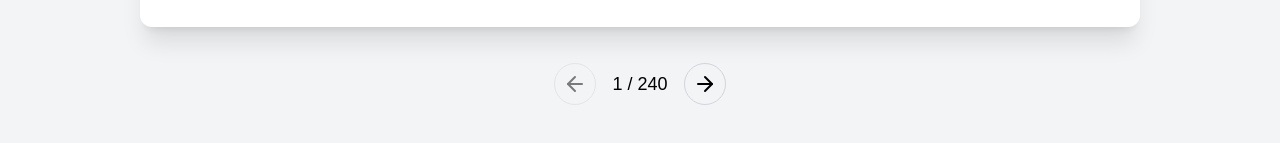
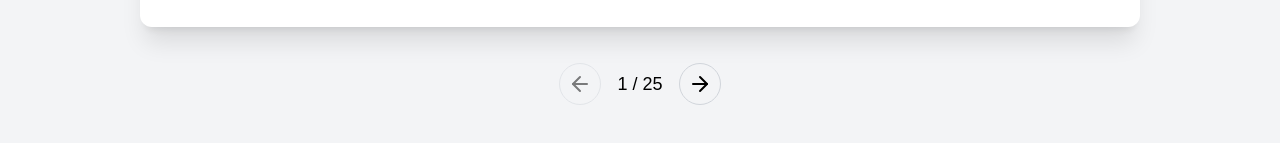
Before and after one commit to annguyenqn/choko-nihongo, a Next.js app: page /kanji in a window 1280 px wide. Shown: the part 915-1058 px from the top of the page. Built offline with nearby package versions, Linux system fonts and the light colour scheme.

Commit message:
feat : fill data flashcard

```diff
--- a/src/app/globals.css
+++ b/src/app/globals.css
@@ -69,14 +69,32 @@ body {
   }
 }
 @layer utilities {
-  .rotate-y-180 {
-    transform: rotateY(180deg);
+  .rotate-x-180 {
+    transform: rotateX(180deg);
   }
 
   .backface-hidden {
     backface-visibility: hidden;
   }
 
+}
+
+.card__content {
+  transform-style: preserve-3d; /* Duy trì không gian 3D */
+  transition: transform 0.7s ease-in-out; /* Hiệu ứng mượt mà */
+}
+.card__front,
+.card__back {
+  position: absolute; /* Đảm bảo hai mặt thẻ chồng lên nhau */
+  top: 0;
+  left: 0;
+  width: 100%;
+  height: 100%;
+  backface-visibility: hidden; /* Giấu mặt sau khi chưa lật */
+}
+
+.card__back {
+  transform: rotateX(180deg); /* Xoay mặt sau để sẵn sàng hiển thị */
 }
 @layer base {
   * {
--- a/src/components/FlashCard.tsx
+++ b/src/components/FlashCard.tsx
@@ -4,34 +4,208 @@ import { useState } from "react";
 import Pagination from '@/components/Pagination'
 const FlashCard = () => {
   const [flipped, setFlipped] = useState(false);
-  const totalItems = 240;
+  const [currentItem, setCurrentItem] = useState(0);
+  const [slide, setSlide] = useState(false);
+  const kanjiItems = [
+    {
+      id: 0,
+      kanji: '天気',
+      hiragana: 'てんき',
+      mean: 'Thời Tiết'
+    },
+    {
+      id: 1,
+      kanji: '学校',
+      hiragana: 'がっこう',
+      mean: 'Trường Học'
+    },
+    {
+      id: 2,
+      kanji: '先生',
+      hiragana: 'せんせい',
+      mean: 'Giáo Viên'
+    },
+    {
+      id: 3,
+      kanji: '友達',
+      hiragana: 'ともだち',
+      mean: 'Bạn Bè'
+    },
+    {
+      id: 4,
+      kanji: '山',
+      hiragana: 'やま',
+      mean: 'Núi'
+    },
+    {
+      id: 5,
+      kanji: '川',
+      hiragana: 'かわ',
+      mean: 'Sông'
+    },
+    {
+      id: 6,
+      kanji: '車',
+      hiragana: 'くるま',
+      mean: 'Xe'
+    },
+    {
+      id: 7,
+      kanji: '月',
+      hiragana: 'つき',
+      mean: 'Mặt Trăng'
+    },
+    {
+      id: 8,
+      kanji: '火',
+      hiragana: 'ひ',
+      mean: 'Lửa'
+    },
+    {
+      id: 9,
+      kanji: '水',
+      hiragana: 'みず',
+      mean: 'Nước'
+    },
+    {
+      id: 10,
+      kanji: '木',
+      hiragana: 'き',
+      mean: 'Cây'
+    },
+    {
+      id: 11,
+      kanji: '金',
+      hiragana: 'きん',
+      mean: 'Vàng'
+    },
+    {
+      id: 12,
+      kanji: '土',
+      hiragana: 'つち',
+      mean: 'Đất'
+    },
+    {
+      id: 13,
+      kanji: '日',
+      hiragana: 'ひ',
+      mean: 'Mặt Trời'
+    },
+    {
+      id: 14,
+      kanji: '時間',
+      hiragana: 'じかん',
+      mean: 'Thời Gian'
+    },
+    {
+      id: 15,
+      kanji: '私',
+      hiragana: 'わたし',
+      mean: 'Tôi'
+    },
+    {
+      id: 16,
+      kanji: '本',
+      hiragana: 'ほん',
+      mean: 'Sách'
+    },
+    {
+      id: 17,
+      kanji: '何',
+      hiragana: 'なに',
+      mean: 'Cái Gì'
+    },
+    {
+      id: 18,
+      kanji: '人',
+      hiragana: 'ひと',
+      mean: 'Người'
+    },
+    {
+      id: 19,
+      kanji: '父',
+      hiragana: 'ちち',
+      mean: 'Bố'
+    },
+    {
+      id: 20,
+      kanji: '母',
+      hiragana: 'はは',
+      mean: 'Mẹ'
+    },
+    {
+      id: 21,
+      kanji: '駅',
+      hiragana: 'えき',
+      mean: 'Ga Tàu'
+    },
+    {
+      id: 22,
+      kanji: '電車',
+      hiragana: 'でんしゃ',
+      mean: 'Tàu Điện'
+    },
+    {
+      id: 23,
+      kanji: '空',
+      hiragana: 'そら',
+      mean: 'Bầu Trời'
+    },
+    {
+      id: 24,
+      kanji: '子供',
+      hiragana: 'こども',
+      mean: 'Trẻ Con'
+    }
+  ];
   const handleClick = () => {
     setFlipped(!flipped);
   };
+  const handlePaginationChange = (index: number) => {
+    setFlipped(false);
+    setSlide(true);
+    setTimeout(() => {
+      setCurrentItem(index);
+      setSlide(false);
+    }, 200);
+  };
 
   return (
-    <div className="flex flex-col gap-3 mt-5 justify-center items-center h-[500px] bg-gray-100 relative ">
+    <div className="flex flex-col gap-3 mt-5 justify-center items-center h-[500px] bg-gray-100 relative">
       <div
-        className="card w-[1000px] h-[410px] perspective-800 "
+        className={`card w-[1000px] h-[410px] perspective-800 transition-transform duration-500 ${slide ? "translate-x-[-100%] opacity-0" : "translate-x-0 opacity-100"
+          }`}
+        style={{ perspective: "800px" }}
         onClick={handleClick}
-        style={{ perspective: '800px' }}
       >
         <div
-          className={`card__content relative w-full h-full p-8 text-white font-bold transition-transform duration-700 transform ${flipped ? 'rotate-y-180' : ''}`}
-          style={{ transformStyle: 'preserve-3d' }}
+          className={`card__content relative w-full h-full p-8 text-white font-bold transition-transform duration-700 transform ${flipped ? "rotate-x-180" : ""
+            }`}
+          style={{ transformStyle: "preserve-3d" }}
         >
           <div className="card__front absolute top-0 bottom-0 right-0 left-0 bg-white shadow-xl rounded-xl flex items-center justify-center backface-hidden">
-            <h2 className="text-3xl text-black">天気</h2>
+            <h2 className="text-3xl text-black">
+              {kanjiItems[currentItem].kanji}
+            </h2>
           </div>
           <div
-            className="card__back absolute top-0 bottom-0 right-0 left-0 bg-white shadow-lg flex rounded-xl items-center justify-center transform rotate-y-180 backface-hidden"
+            className="card__back absolute top-0 bottom-0 right-0 left-0 bg-white shadow-lg flex flex-col rounded-xl items-center justify-center transform rotate-y-180 backface-hidden"
           >
-            <h2 className="text-3xl text-black">てんき</h2>
+            <h2 className="text-3xl text-black">
+              {kanjiItems[currentItem].hiragana}
+            </h2>
+            <h2 className="text-3xl text-black">
+              {kanjiItems[currentItem].mean}
+            </h2>
           </div>
         </div>
       </div>
       <div className="p-6">
-        <Pagination totalItems={totalItems} />
+        <Pagination
+          totalItems={kanjiItems.length}
+          currentIndex={currentItem}
+          onChange={handlePaginationChange}
+        />
       </div>
     </div>
   );
--- a/src/components/Pagination.tsx
+++ b/src/components/Pagination.tsx
@@ -1,32 +1,41 @@
-"use client";
 
-import { useState } from "react";
 import { ArrowRight, ArrowLeft } from "lucide-react";
-const Pagination = ({ totalItems }: { totalItems: number }) => {
-    const [currentItem, setCurrentItem] = useState(1); // Khởi tạo currentItem là 1
-    const totalItemsCount = totalItems;
+const Pagination = ({
+    totalItems,
+    currentIndex,
+    onChange,
+}: {
+    totalItems: number;
+    currentIndex: number;
+    onChange: (index: number) => void;
+}) => {
+    const handleNextItem = () => {
+        if (currentIndex < totalItems - 1) {
+            onChange(currentIndex + 1);
+        }
+    };
 
-    const handleNextItem = () => {
-        if (currentItem < totalItemsCount) {
-            setCurrentItem(currentItem + 1); // Tăng currentItem lên 1
+    const handlePreviousItem = () => {
+        if (currentIndex > 0) {
+            onChange(currentIndex - 1);
         }
     };
 
     return (
         <div className="flex items-center space-x-4">
             <button
-                onClick={() => currentItem > 1 && setCurrentItem(currentItem - 1)}
-                disabled={currentItem === 1}
+                onClick={handlePreviousItem}
+                disabled={currentIndex === 0}
                 className="p-2 rounded-full border border-gray-300 hover:bg-gray-200 disabled:opacity-50"
             >
                 <ArrowLeft />
             </button>
             <span className="text-lg">
-                {currentItem} / {totalItemsCount}
+                {currentIndex + 1} / {totalItems}
             </span>
             <button
                 onClick={handleNextItem}
-                disabled={currentItem === totalItemsCount}
+                disabled={currentIndex === totalItems - 1}
                 className="p-2 rounded-full border border-gray-300 hover:bg-gray-200 disabled:opacity-50"
             >
                 <ArrowRight />
```
